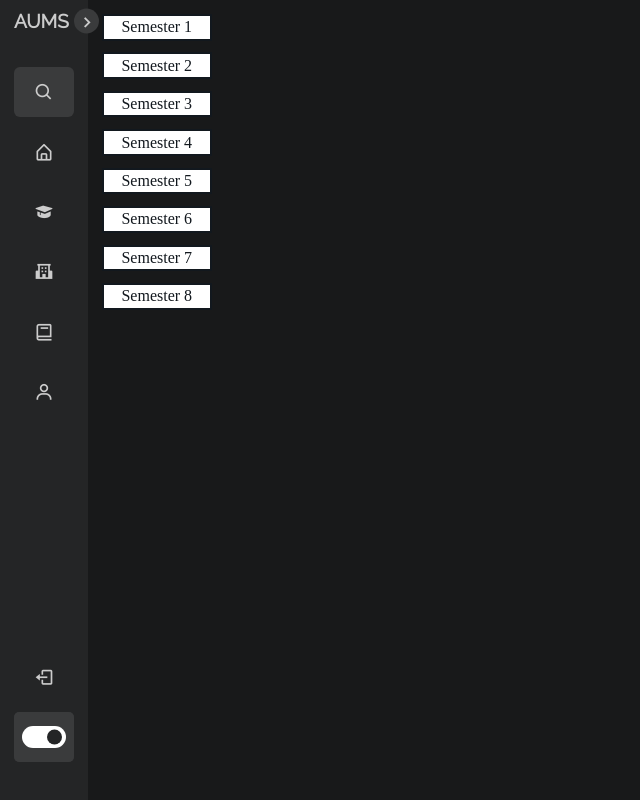
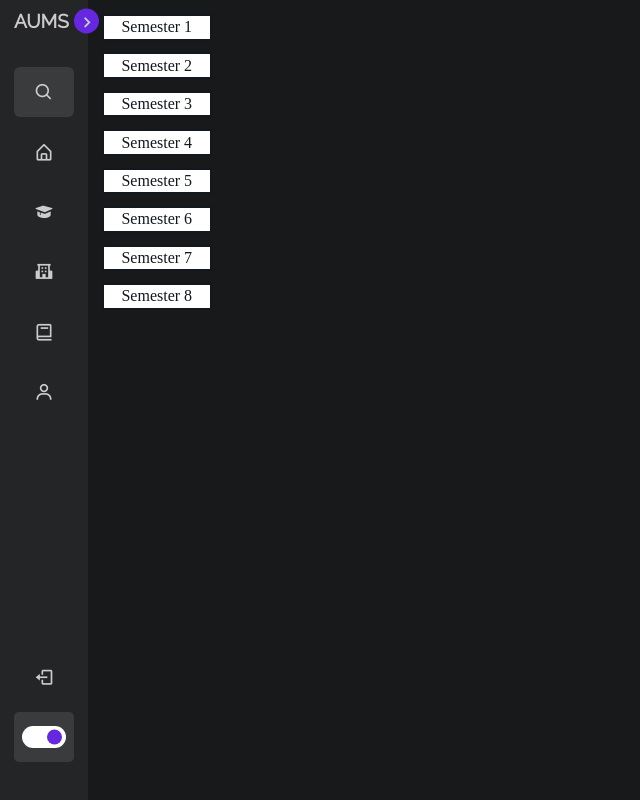
Before and after one commit to aadit-n3rdy/ums, a plain HTML site: page side-bar/home-side.html in a window 1280 px wide. Both pictures are taken after a click on the element 44 px from the left and 737 px from the top of the page. Shown: the whole page, without its empty margins (0-640 px from the left). Drawn offline with nearby package versions, Linux system fonts and the light colour scheme.

Commit message:
modified toggle ball to become purple in dark mode

```diff
--- a/side-bar/home-side.css
+++ b/side-bar/home-side.css
@@ -30,10 +30,10 @@ body {
 }
 
 body.dark {
-    /* color scheme */
+    /* dark color scheme */
     --body-color: #18191A;
     --sidebar-color: #242526;
-    --primary-color: #3A3B3C;
+    --primary-color: #6528e0;
     --primary-color-light: #3A3B3C;
     --toggle-color: #FFF;
     --text-color: #CCC;
@@ -266,7 +266,7 @@ body.dark .menu-bar .mode i.moon {
     transform: translateY(-50%);
     height: 15px;
     width: 15px;
-    background: var(--sidebar-color);
+    background: var(--primary-color);
     transition: var(--trans-03);
 }
 
```
